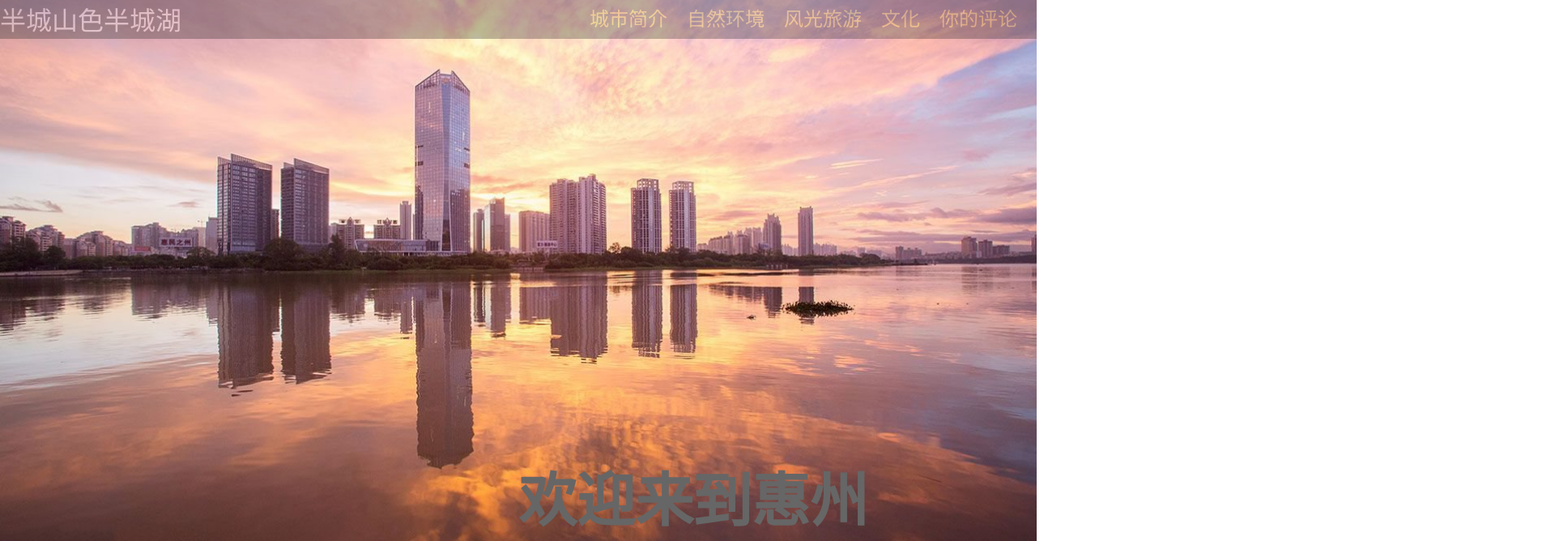
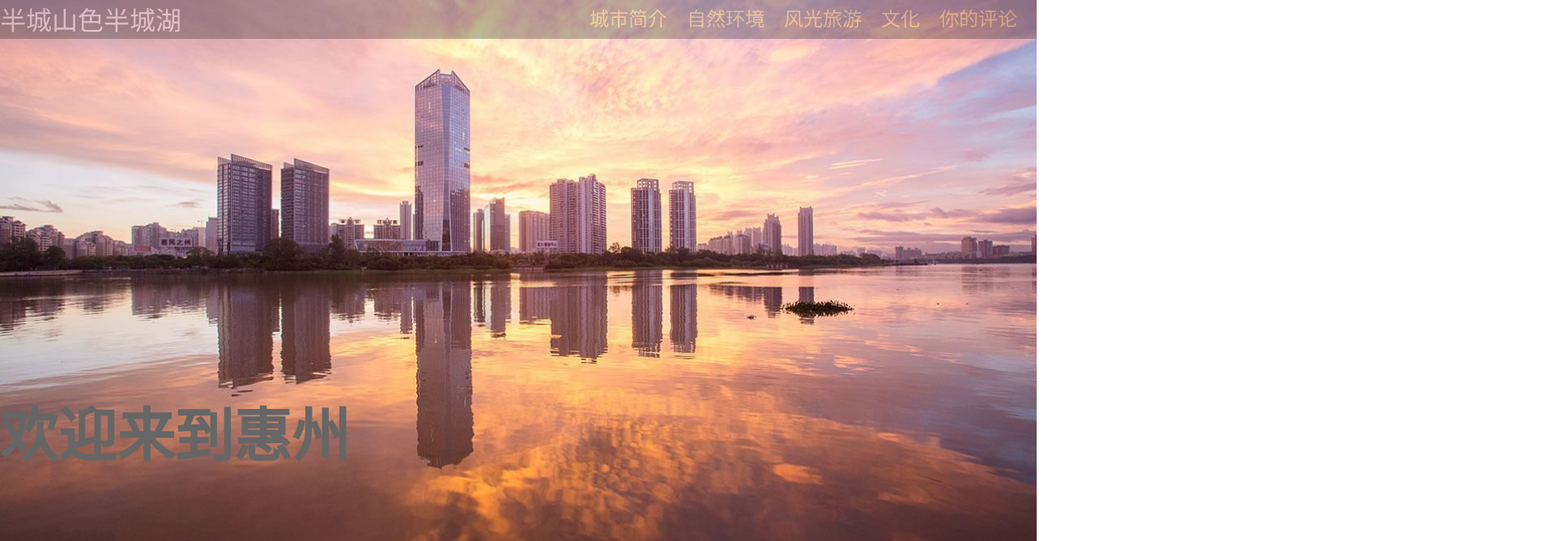
Before and after one commit to dingchaofa/Public, a plain HTML site: page task15/index.html in a window 1280 px wide. Shown: the top 668 px of the page at 81% size, 1920 px wide, since content can reach past the window. Drawn offline with Linux system fonts and the light colour scheme.

```diff
--- a/task15/style.css
+++ b/task15/style.css
@@ -86,9 +86,12 @@
 }
 #navbar .welcome {
     font-size: 3em;
-    position: relative;
+    /*position: relative;
     top: 70%;
-    left: 50%;
+    left: 50%;*/
+    float: left;
+    margin-top: 480px;
+    margin-bottom: 620px;
     /*transform: translate(-50%,-50%);*/
     transition: all 3.5s;
 }
```
